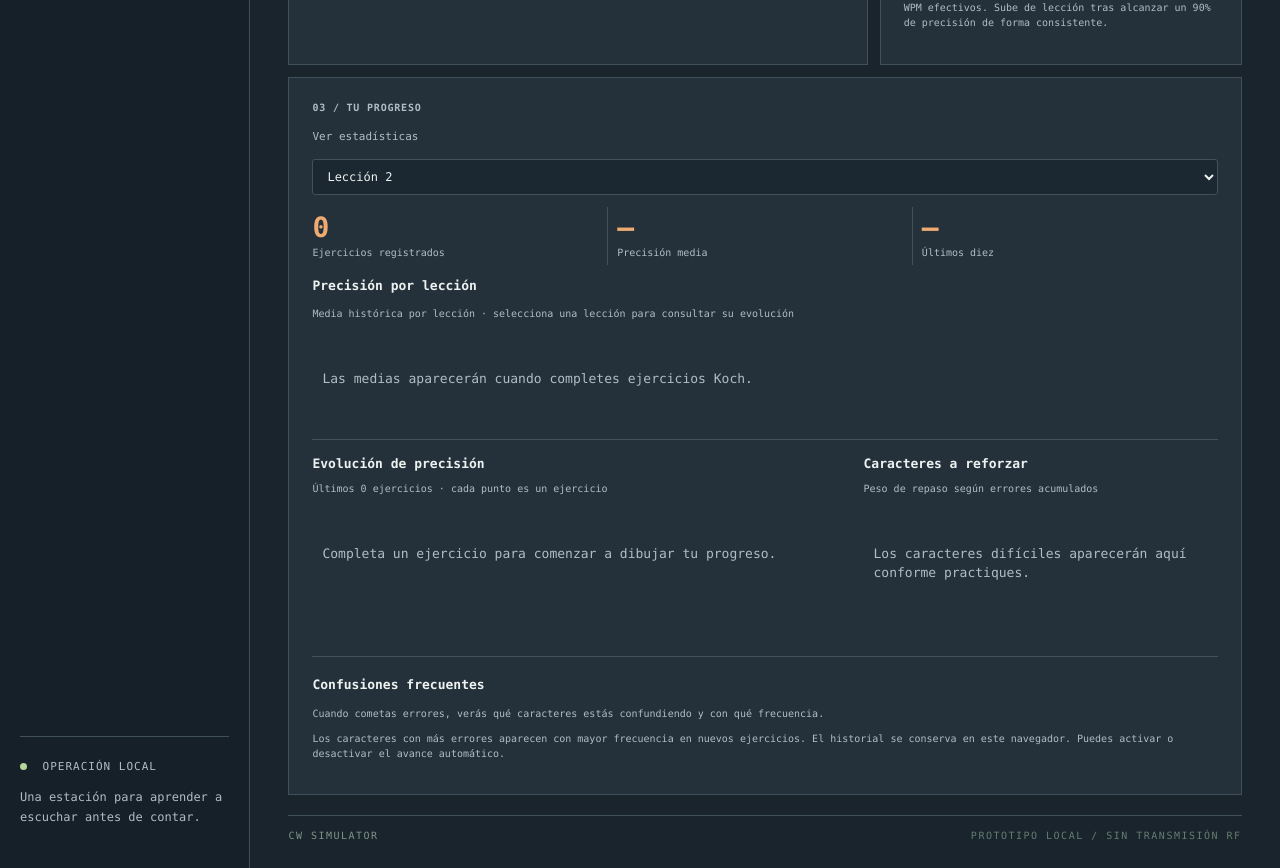
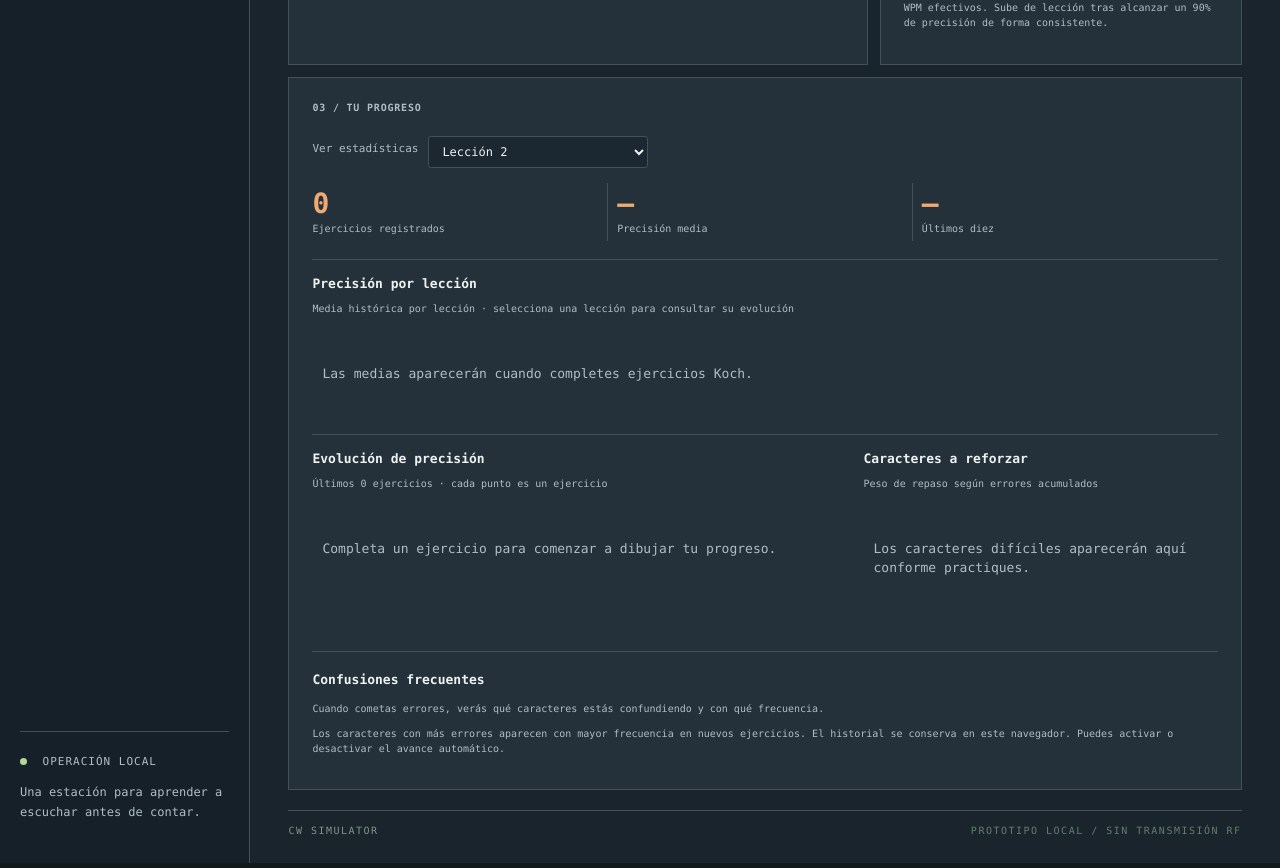
Before and after one commit to dgarcoe/CWSimulator, a React (Vite) app: page / in a window 1280 px wide. Shown: the part 780-1648 px from the top of the page. Built offline with nearby package versions, Linux system fonts and the light colour scheme.

Commit message:
Style lesson-specific progress selector and accuracy bar chart

```diff
--- a/src/style.css
+++ b/src/style.css
@@ -153,3 +153,16 @@ footer{margin-top:20px;padding:13px 0}
 .sidebar .nav-item .nav-icon svg{width:22px;height:22px;fill:none;stroke:currentColor;stroke-width:1.7;stroke-linecap:round;stroke-linejoin:round}
 .sidebar .nav-item.selected .nav-icon{color:var(--accent)}
 @media(max-width:680px){.sidebar .nav-item{justify-content:center;gap:6px}.sidebar .nav-item .nav-icon{display:inline-flex;width:19px;height:19px;flex-basis:19px}.sidebar .nav-item .nav-icon svg{width:19px;height:19px}}
+
+.progress-filter{display:flex;align-items:center;gap:10px;margin:12px 0}
+.progress-filter label{font-size:11px;color:var(--muted)}
+.progress-filter select{max-width:220px;padding:7px 9px;border:1px solid var(--line);background:var(--inset);color:var(--ink);font:inherit;font-size:12px}
+.lesson-progress{margin-top:18px;border-top:1px solid var(--line);padding-top:16px}
+.lesson-progress h3{font-size:13px;margin:0 0 5px}
+.lesson-progress-bars{display:flex;align-items:stretch;gap:5px;overflow-x:auto;padding:12px 0}
+.lesson-progress-bars button{flex:0 0 42px;min-width:42px;display:flex;flex-direction:column;align-items:center;gap:5px;padding:6px 3px;background:var(--inset);border:1px solid var(--line);color:var(--ink);font-size:10px}
+.lesson-progress-bars button.selected{border-color:var(--accent)}
+.lesson-progress-bars button span,.lesson-progress-bars button strong{font-size:10px}
+.lesson-progress-bars button small{font-size:9px;color:var(--muted)}
+.lesson-progress-track{height:85px;width:13px;background:var(--panel);display:flex;align-items:end;border:1px solid var(--line)}
+.lesson-progress-track i{display:block;width:100%;background:var(--chart);min-height:1px}
```
